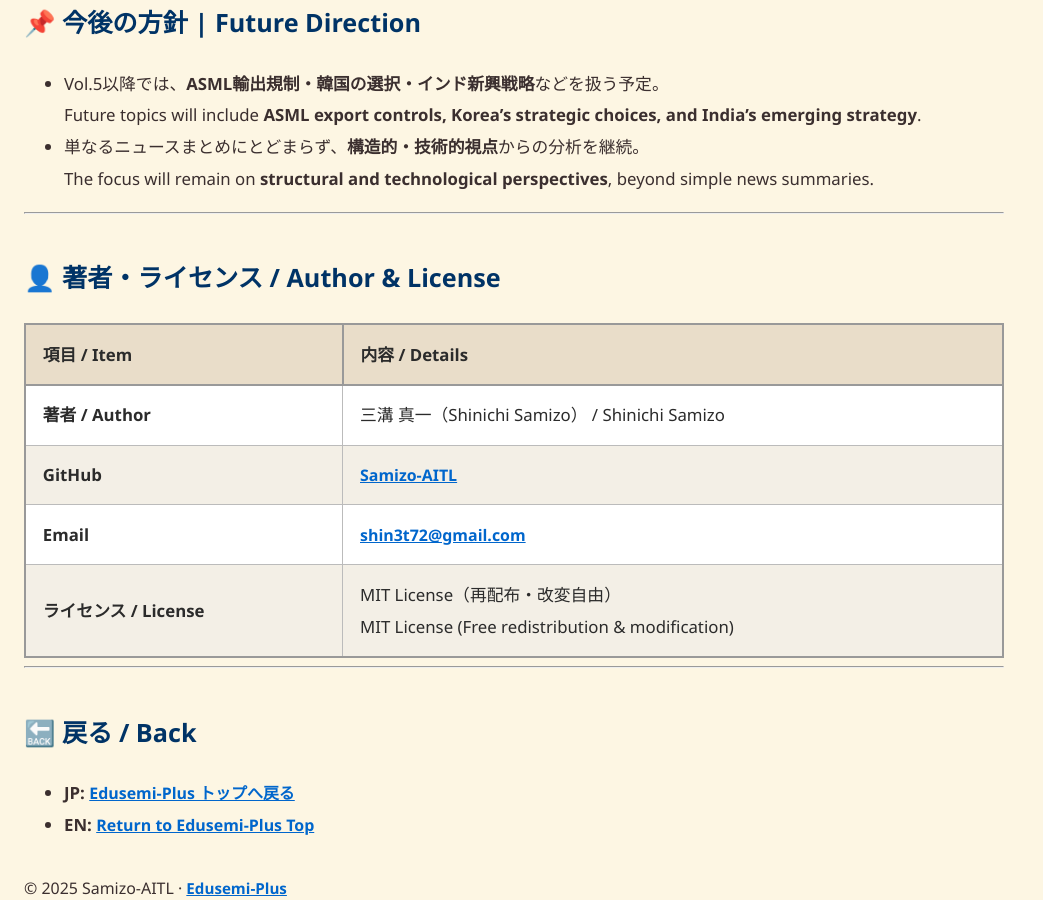
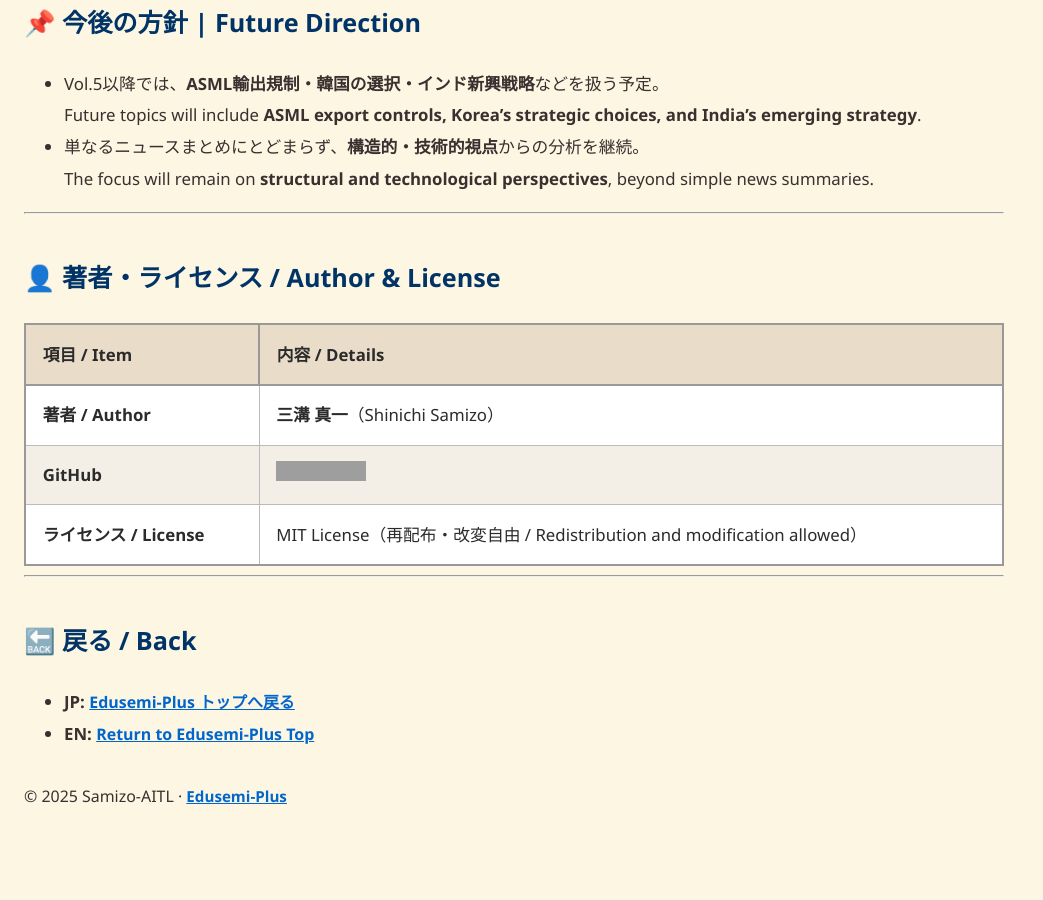
Before and after one commit to Samizo-AITL/Edusemi-Plus, a Jekyll site: the page built from geopolitics/index.md, in a window 1280 px wide and 900 px high, scrolled down 2126 px. Shown: the whole window, without its empty margins (0-1043 px from the left). Built offline with Jekyll 4.4.1, drawn with Linux system fonts in a browser that asks for light colours; after the commit the page ends 2986 px from its top, so only the background shows below that; grey boxes are pictures that could not be loaded.

Commit message:
Update index.md

```diff
--- a/geopolitics/index.md
+++ b/geopolitics/index.md
@@ -62,14 +62,13 @@
 
 ---
 
-## 👤 著者・ライセンス / Author & License
+## 👤 **著者・ライセンス / Author & License**
 
 | **項目 / Item** | **内容 / Details** |
 |-----------------|--------------------|
-| **著者 / Author** | 三溝 真一（Shinichi Samizo） / Shinichi Samizo |
-| **GitHub** | [Samizo-AITL](https://github.com/Samizo-AITL) |
-| **Email** | [shin3t72@gmail.com](mailto:shin3t72@gmail.com) |
-| **ライセンス / License** | MIT License（再配布・改変自由）<br>MIT License (Free redistribution & modification) |
+| **著者 / Author** | **三溝 真一**（Shinichi Samizo） |
+| **GitHub** | [![GitHub](https://img.shields.io/badge/GitHub-Samizo--AITL-blue?style=for-the-badge&logo=github)](https://github.com/Samizo-AITL) |
+| **ライセンス / License** | MIT License（再配布・改変自由 / Redistribution and modification allowed） |
 
 ---
 
```
